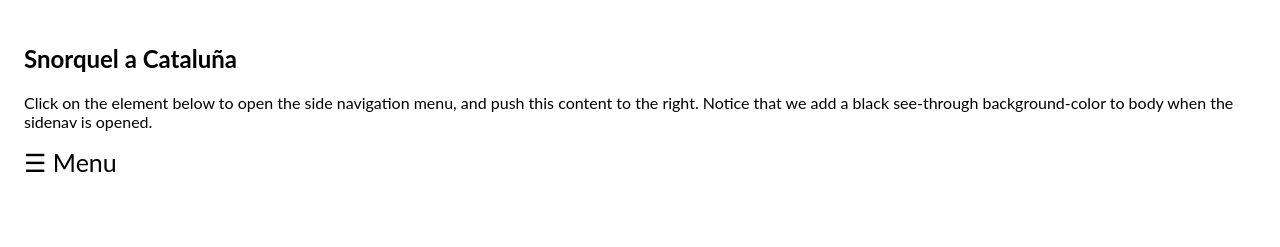
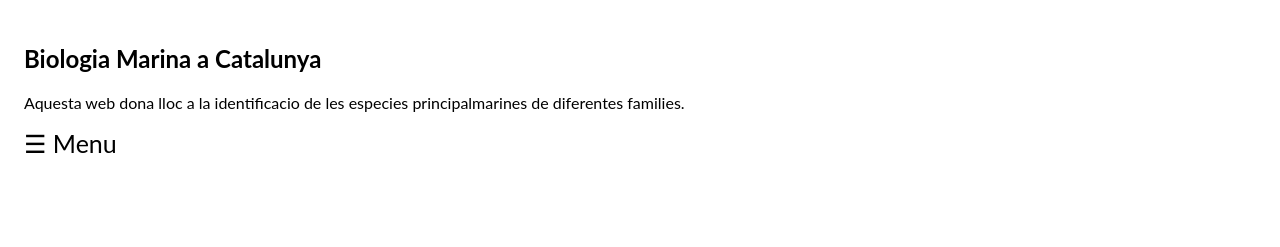
Before and after one commit to Raiservi/menu_web, a plain HTML site: page index.html in a window 1280 px wide. Drawn offline with Linux system fonts and the light colour scheme.

Commit message:
Modificacio del text dels menus i text principal

```diff
--- a/index.html
+++ b/index.html
@@ -18,11 +18,9 @@
     </div>
 
     <div id="main">
-      <h2>Snorquel a Cataluña</h2>
+      <h2>Biologia Marina a Catalunya</h2>
       <p>
-        Click on the element below to open the side navigation menu, and push
-        this content to the right. Notice that we add a black see-through
-        background-color to body when the sidenav is opened.
+       Aquesta web dona lloc a la identificacio de les especies principalmarines de diferentes families.
       </p>
       <span style="font-size: 25px; cursor: pointer" onclick="openNav()"
         >&#9776; Menu</span
```
